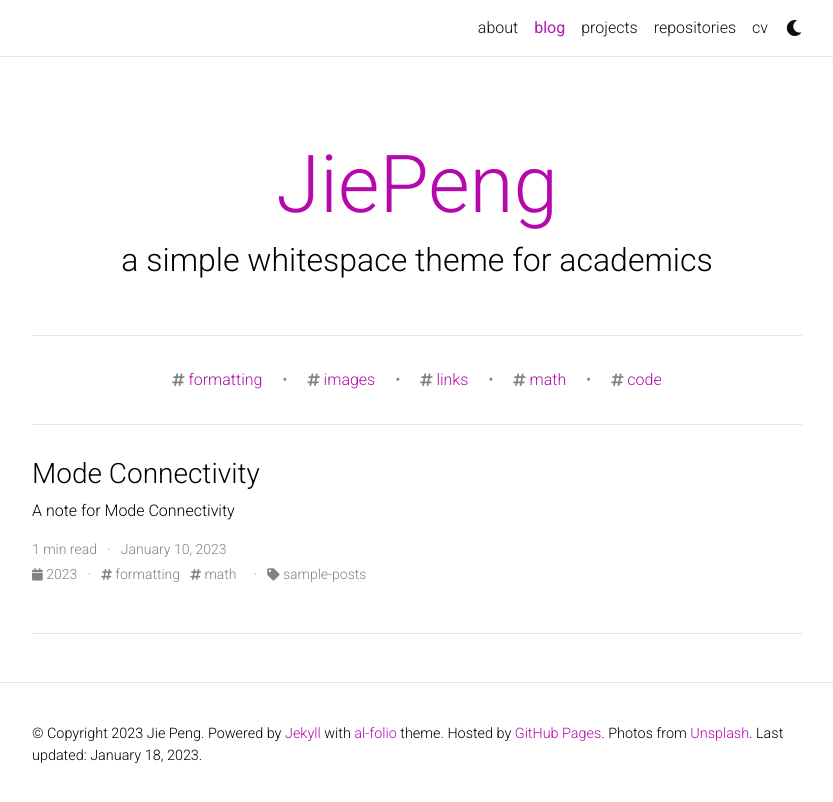
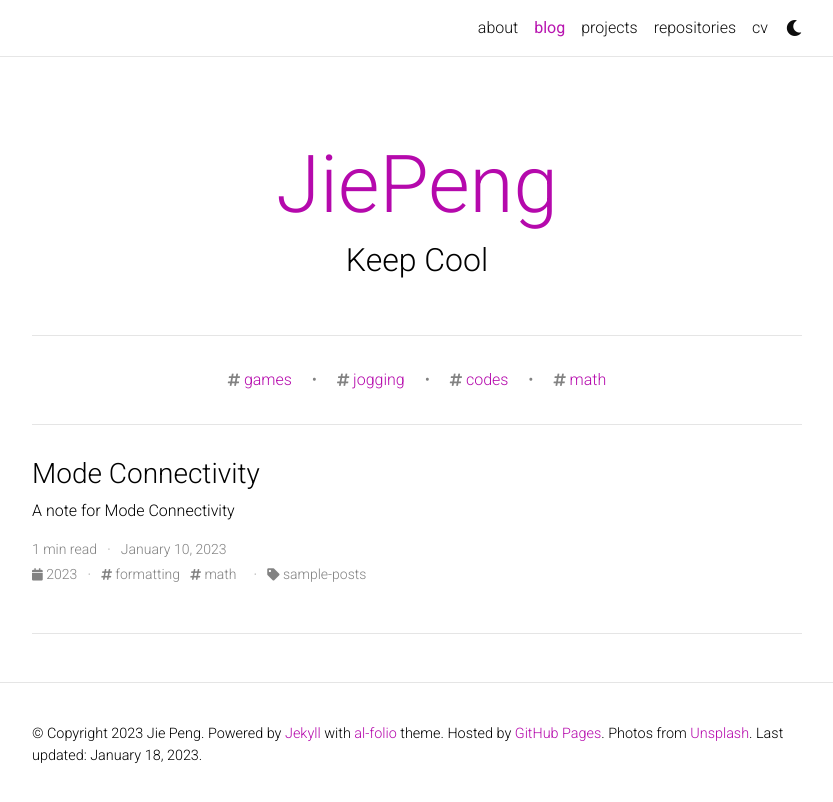
Before and after one commit to JiePeng104/JiePeng104.github.io, a Jekyll site: the page built from blog/index.html, in a window 1280 px wide. Shown: the top 802 px of the page, without its empty margins (223-1056 px from the left). Built offline with Jekyll 4.4.1, drawn with Linux system fonts in a browser that asks for light colours; the list of posts is cut into pages by our own code; comment, search, counter and statistics services are not loaded; a style sheet for code colours, icons or effects is not loaded.

Commit message:
Update _config.yml

```diff
--- a/_config.yml
+++ b/_config.yml
@@ -117,7 +117,7 @@
 
 blog_name: JiePeng # blog_name will be displayed in your blog page
 blog_nav_title: blog # your blog must have a title for it to be displayed in the nav bar
-blog_description: a simple whitespace theme for academics
+blog_description: Keep Cool
 permalink: /blog/:year/:title/
 
 # Pagination
@@ -243,7 +243,7 @@
     tag: '/blog/tag/:name/'
     category: '/blog/category/:name/'
 
-display_tags: ['formatting', 'images', 'links', 'math', 'code'] # this tags will be dispalyed on the front page of your blog
+display_tags: ['games', 'jogging', 'codes', 'math'] # this tags will be dispalyed on the front page of your blog
 
 # -----------------------------------------------------------------------------
 # Jekyll Scholar
```
